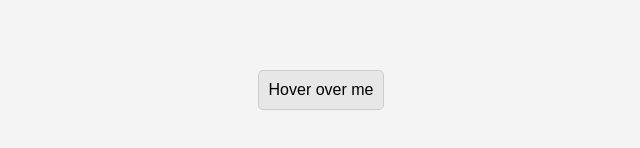
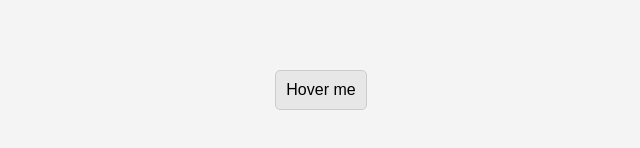
Before and after one commit to IT-YASH/30dayscodingchallenge, a plain HTML site: page day3/index.html in a window 1280 px wide. Shown: the part 310-458 px from the top of the page, 319-959 px from the left. Drawn offline with Linux system fonts and the light colour scheme.

Commit message:
updated the day3 code

```diff
--- a/day3/index.html
+++ b/day3/index.html
@@ -8,7 +8,7 @@
   </head>
   <body>
     <div class="tooltip-container">
-      Hover over me
+      Hover me
       <div class="tooltip">
         <h3>Tooltip</h3>
         <p>
```
